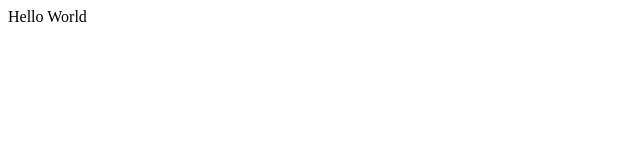
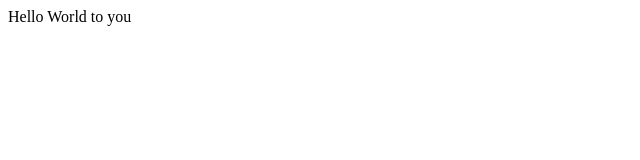
Before and after one commit to hemanth-2811/githubemc2, a plain HTML site: page index.html in a window 1280 px wide. Shown: the full height of the page, 0-640 px from the left. Drawn offline with Linux system fonts and the light colour scheme.

Commit message:
index.html updated

```diff
--- a/index.html
+++ b/index.html
@@ -1 +1 @@
-<p>Hello World</p>
+<p>Hello World to you</p>
```
